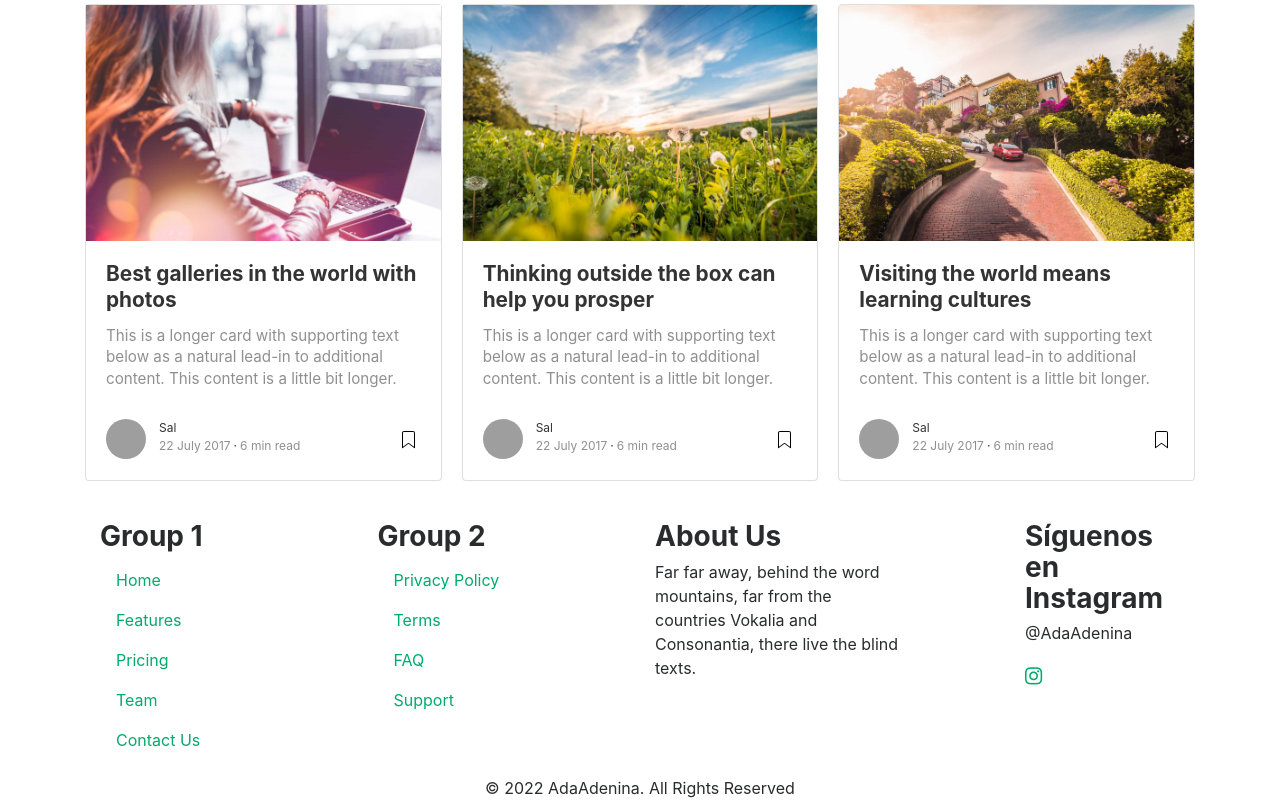
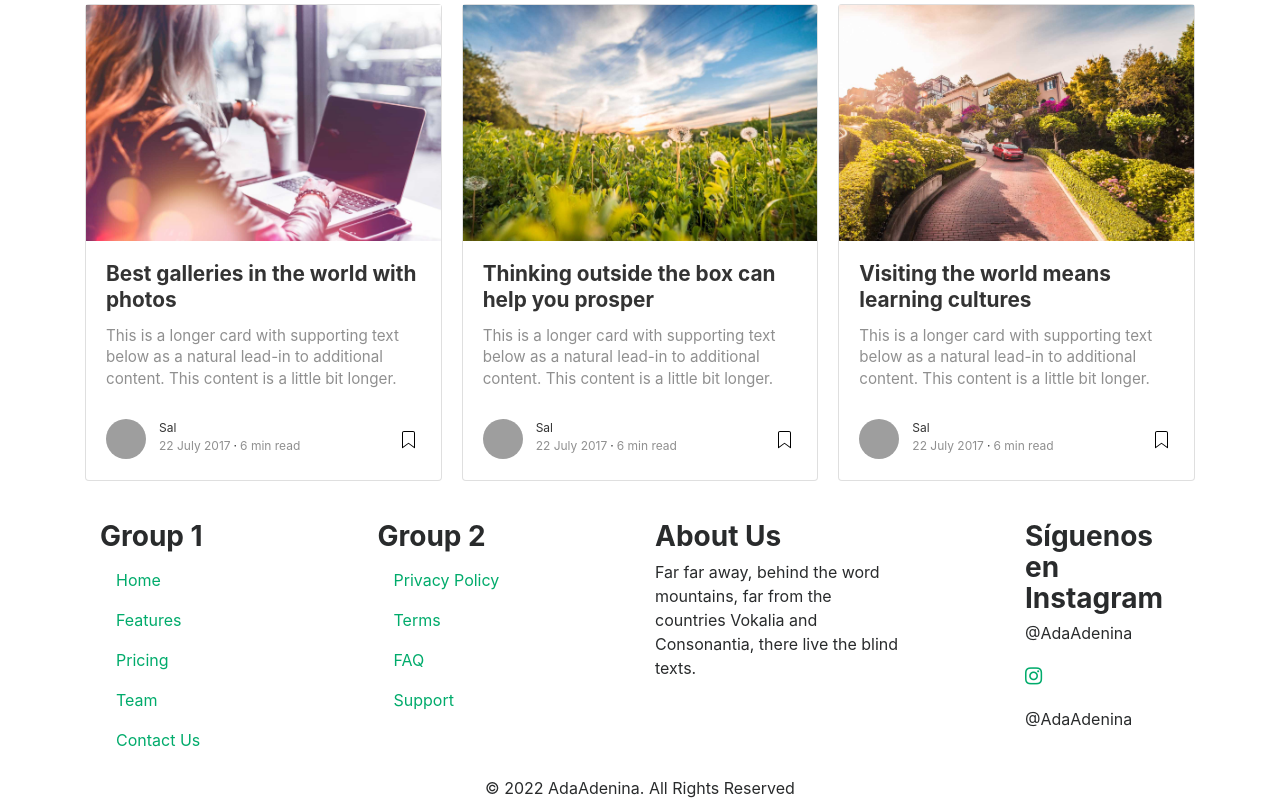
Before and after one commit to ada-adenina/nueva-pagina-pro, a plain HTML site: page index.html in a window 1280 px wide. Shown: the part 1419-2219 px from the top of the page. Drawn offline with Linux system fonts and the light colour scheme; grey boxes are pictures that could not be loaded; a script that the page names is missing.

Commit message:
Update index.html

```diff
--- a/index.html
+++ b/index.html
@@ -396,7 +396,7 @@
         <h3><strong>Síguenos en Instagram</strong></h3>
 	<p>@AdaAdenina</p>
         <p class="lead">
-		<a href="https://www.instagram.com/adaadenina/" class="fa fa-instagram"></a>
+		<a href="https://www.instagram.com/adaadenina/" class="fa fa-instagram"></a> <p>@AdaAdenina</p>
 		<!-- Lo pondremos en pausa hasta que averiguemos como poner n botón con propiedad
           <a href="https://https://www.instagram.com/adaadenina/" class="mx-2"><i class="fab fa-twitter" aria-hidden="true"></i></a>
           <a href="https://www.instagram.com/adaadenina/" class="mx-2"><i class="fab fa-facebook" aria-hidden="true"></i></a>
```
